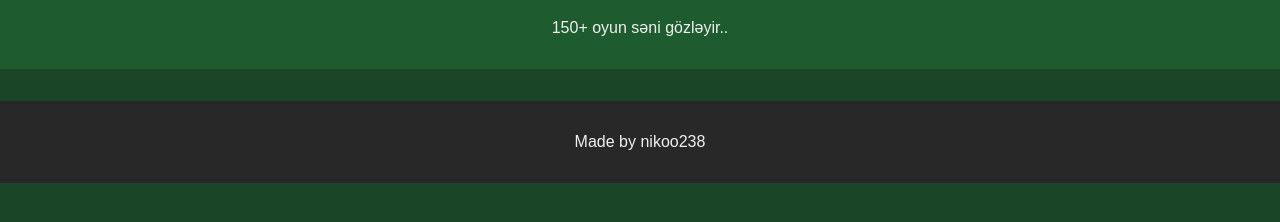
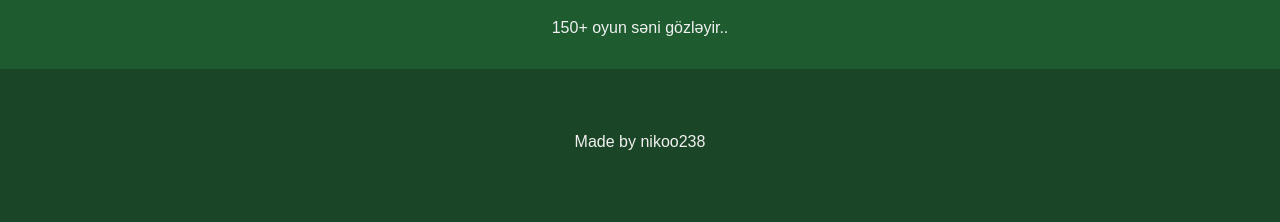
Before and after one commit to nikoo238/deals, a plain HTML site: page index.html in a window 1280 px wide. Shown: the part 78-300 px from the top of the page. Drawn offline with Linux system fonts and the light colour scheme; no server answers.

Commit message:
Update index.html

```diff
--- a/index.html
+++ b/index.html
@@ -63,7 +63,7 @@
       <!-- Game deals will be added here -->
     </section>
   </main>
-  <footer style="text-align:center; padding:1rem; background-color:#282828;">
+  <footer style="text-align:center; padding:1rem;">
     <p>Made by nikoo238</p>
   </footer>
   <script src="script.js"></script>
```
